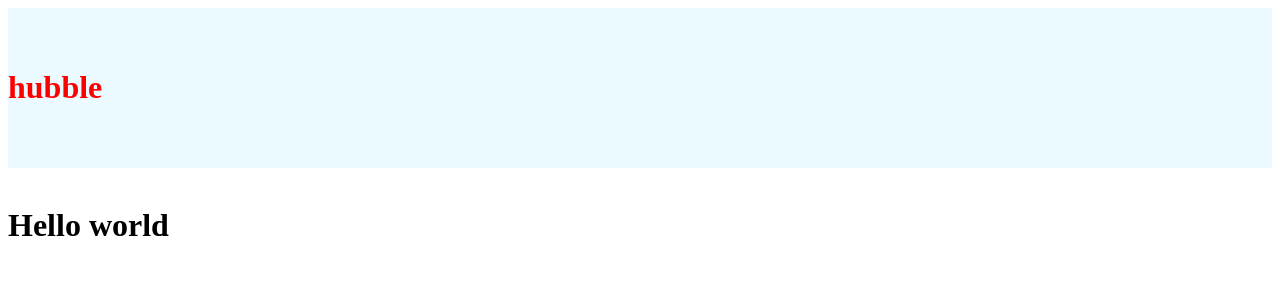
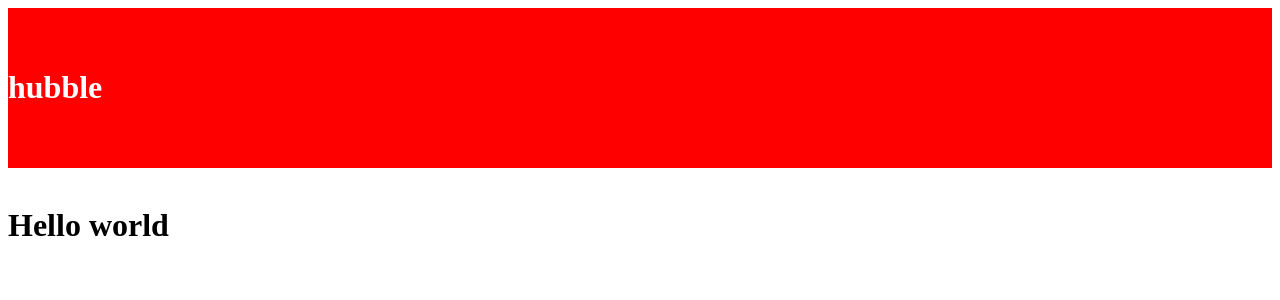
Before and after one commit to Dipak2056/stylecomponent-tutorial, a React (Create React App) app: page / in a window 1280 px wide. Shown: the top 300 px of the page. Built offline with nearby package versions, Linux system fonts and the light colour scheme.

Commit message:
passing props to styled component with nesting

```diff
--- a/src/components/Header.jsx
+++ b/src/components/Header.jsx
@@ -3,7 +3,7 @@ import { StyledHeader } from "./styles/Header.styled";
 
 const Header = () => {
   return (
-    <StyledHeader>
+    <StyledHeader bg="red">
       <h1>hubble</h1>
     </StyledHeader>
   );
--- a/src/components/styles/Header.styled.js
+++ b/src/components/styles/Header.styled.js
@@ -1,8 +1,8 @@
 import styled from "styled-components";
 export const StyledHeader = styled.header`
-  background-color: #ebfbff;
+  background-color: ${(props) => props.bg};
   padding: 40px 0;
   h1 {
-    color: red;
+    color: white;
   }
 `;
```
